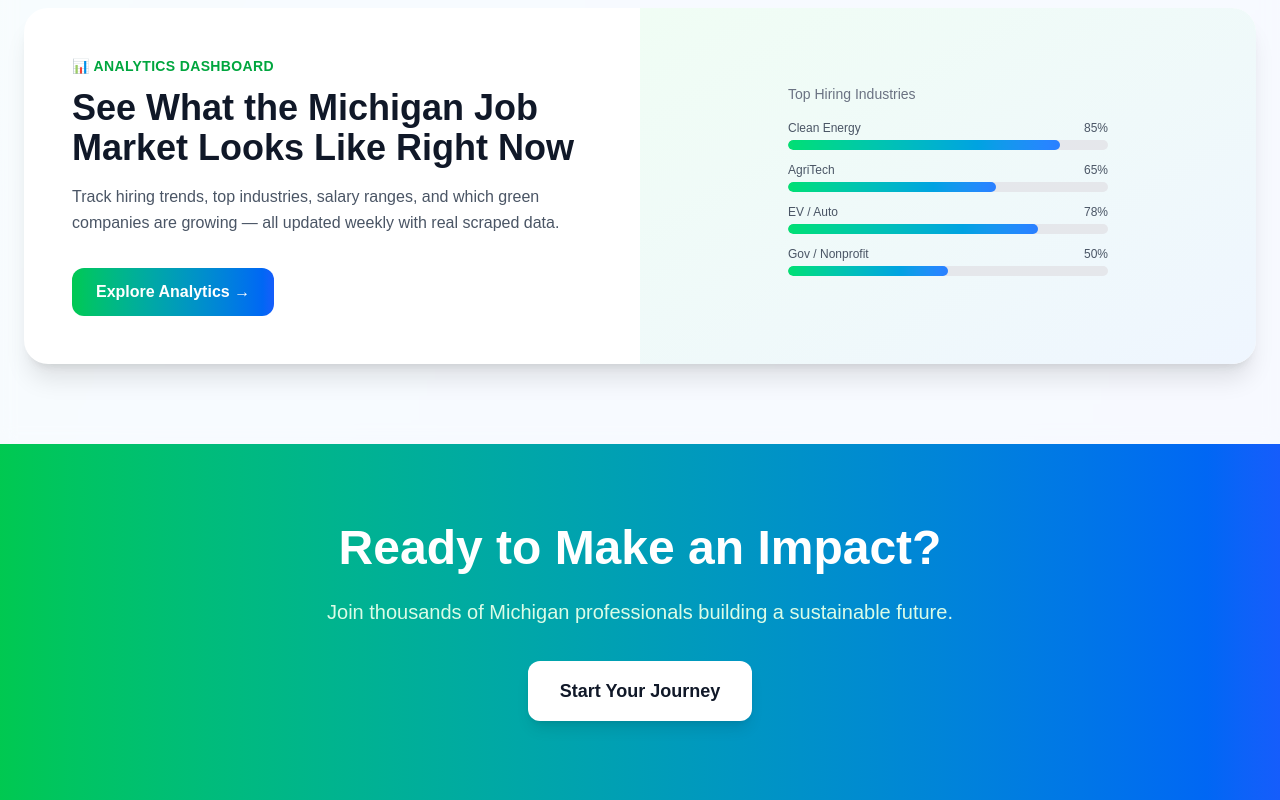
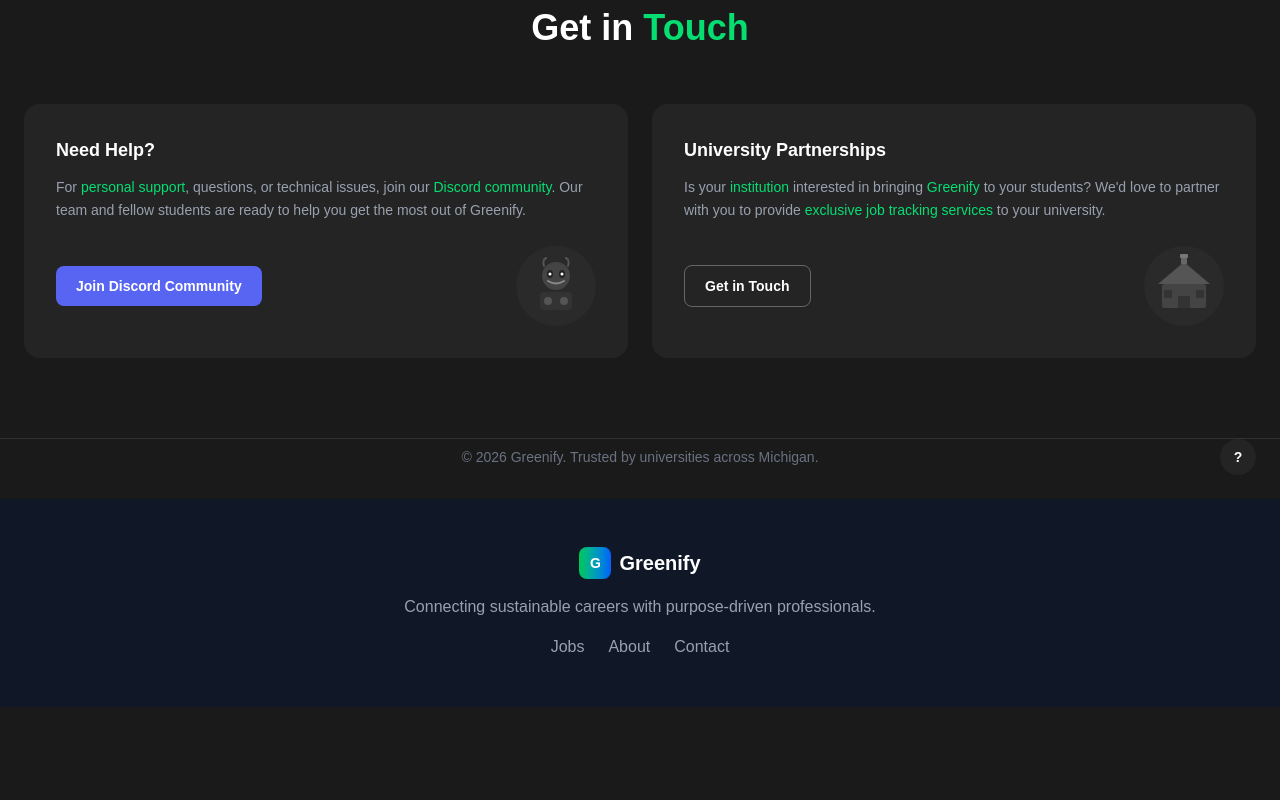
Before and after one commit to Evanwood5/greenwebsite, a Next.js app in the folder greensite/: page / in a window 1280 px wide. Shown: the part 2260-3060 px from the top of the page. After the commit the page ends 2967 px from the top, so only its background shows below. Built offline with nearby package versions, Linux system fonts and the light colour scheme; no server answers.

Commit message:
replace CTA with get in touch section and footer

```diff
--- a/greensite/components/home/CTASection.tsx
+++ b/greensite/components/home/CTASection.tsx
@@ -1,90 +1,120 @@
 'use client'
 
-import Link from "next/link";
-
-interface CTASectionProps {
-  user?: any;
+function DiscordIcon() {
+  return (
+    <svg width="80" height="80" viewBox="0 0 80 80" fill="none" xmlns="http://www.w3.org/2000/svg">
+      <circle cx="40" cy="40" r="40" fill="#2a2a2a"/>
+      <circle cx="40" cy="30" r="14" fill="#444"/>
+      <ellipse cx="34" cy="28" rx="3" ry="4" fill="#222"/>
+      <ellipse cx="46" cy="28" rx="3" ry="4" fill="#222"/>
+      <circle cx="34" cy="28" r="1.5" fill="white"/>
+      <circle cx="46" cy="28" r="1.5" fill="white"/>
+      <path d="M32 35 Q40 40 48 35" stroke="#888" strokeWidth="2" fill="none" strokeLinecap="round"/>
+      <path d="M28 20 Q26 14 30 12" stroke="#555" strokeWidth="2" strokeLinecap="round"/>
+      <path d="M52 20 Q54 14 50 12" stroke="#555" strokeWidth="2" strokeLinecap="round"/>
+      <rect x="24" y="46" width="32" height="18" rx="4" fill="#333"/>
+      <circle cx="32" cy="55" r="4" fill="#555"/>
+      <circle cx="48" cy="55" r="4" fill="#555"/>
+    </svg>
+  );
 }
 
-export default function CTASection({ user }: CTASectionProps) {
+function UniversityIcon() {
+  return (
+    <svg width="80" height="80" viewBox="0 0 80 80" fill="none" xmlns="http://www.w3.org/2000/svg">
+      <circle cx="40" cy="40" r="40" fill="#2a2a2a"/>
+      <rect x="18" y="38" width="44" height="24" rx="2" fill="#444"/>
+      <polygon points="40,16 14,38 66,38" fill="#555"/>
+      <rect x="34" y="50" width="12" height="12" rx="1" fill="#333"/>
+      <rect x="20" y="44" width="8" height="8" rx="1" fill="#333"/>
+      <rect x="52" y="44" width="8" height="8" rx="1" fill="#333"/>
+      <rect x="37" y="10" width="6" height="8" fill="#666"/>
+      <rect x="36" y="8" width="8" height="4" rx="1" fill="#777"/>
+    </svg>
+  );
+}
+
+export default function CTASection() {
   return (
     <>
-      {/* Analytics Preview CTA */}
-      <section className="px-6 py-20 bg-white/50 backdrop-blur-sm">
+      <section id="contact" style={{ background: '#1a1a1a' }} className="px-6 py-20">
         <div className="max-w-7xl mx-auto">
-          <div className="rounded-3xl bg-white shadow-xl overflow-hidden">
-            <div className="grid md:grid-cols-2 gap-0">
-              {/* Left: text */}
-              <div className="p-12 flex flex-col justify-center">
-                <span className="text-sm font-semibold text-green-600 uppercase tracking-wide mb-3">
-                  📊 Analytics Dashboard
-                </span>
-                <h2 className="text-3xl md:text-4xl font-bold text-gray-900 mb-4">
-                  See What the Michigan Job Market Looks Like Right Now
-                </h2>
-                <p className="text-gray-600 leading-relaxed mb-8">
-                  Track hiring trends, top industries, salary ranges, and which green companies are growing — all updated weekly with real scraped data.
-                </p>
-                <Link
-                  href="/analytics"
-                  className="self-start px-6 py-3 bg-gradient-to-r from-green-500 to-blue-600 text-white rounded-xl font-semibold hover:shadow-lg hover:-translate-y-0.5 transition-all duration-200"
+          <div className="text-center mb-14">
+            <h2 className="text-4xl font-bold">
+              <span className="text-white">Get in </span>
+              <span className="text-green-400">Touch</span>
+            </h2>
+          </div>
+
+          <div className="grid md:grid-cols-2 gap-6">
+            {/* Need Help */}
+            <div style={{ background: '#242424' }} className="rounded-2xl p-8">
+              <h3 className="text-white font-bold text-lg mb-3">Need Help?</h3>
+              <p className="text-gray-400 text-sm leading-relaxed mb-6">
+                For{' '}
+                <span className="text-green-400">personal support</span>
+                , questions, or technical issues, join our{' '}
+                <span className="text-green-400">Discord community</span>
+                . Our team and fellow students are ready to help you get the most out of Greenify.
+              </p>
+              <div className="flex items-center justify-between gap-4">
+                <a
+                  href="https://discord.gg/greenify"
+                  target="_blank"
+                  rel="noopener noreferrer"
+                  className="px-5 py-2.5 text-sm font-semibold text-white rounded-lg transition-colors duration-200 cursor-pointer"
+                  style={{ background: '#5865F2' }}
+                  onMouseOver={(e) => (e.currentTarget.style.background = '#4752C4')}
+                  onMouseOut={(e) => (e.currentTarget.style.background = '#5865F2')}
                 >
-                  Explore Analytics →
-                </Link>
+                  Join Discord Community
+                </a>
+                <DiscordIcon />
               </div>
+            </div>
 
-              {/* Right: dummy chart placeholder */}
-              <div className="bg-gradient-to-br from-green-50 to-blue-50 p-12 flex items-center justify-center">
-                <div className="w-full max-w-xs">
-                  {/* Fake bar chart */}
-                  <div className="text-sm text-gray-500 mb-4 font-medium">Top Hiring Industries</div>
-                  {[
-                    { label: "Clean Energy", pct: 85 },
-                    { label: "AgriTech", pct: 65 },
-                    { label: "EV / Auto", pct: 78 },
-                    { label: "Gov / Nonprofit", pct: 50 },
-                  ].map((bar) => (
-                    <div key={bar.label} className="mb-3">
-                      <div className="flex justify-between text-xs text-gray-600 mb-1">
-                        <span>{bar.label}</span>
-                        <span>{bar.pct}%</span>
-                      </div>
-                      <div className="h-2.5 bg-gray-200 rounded-full overflow-hidden">
-                        <div
-                          className="h-full bg-gradient-to-r from-green-400 to-blue-500 rounded-full"
-                          style={{ width: `${bar.pct}%` }}
-                        />
-                      </div>
-                    </div>
-                  ))}
-                </div>
+            {/* University Partnerships */}
+            <div style={{ background: '#242424' }} className="rounded-2xl p-8">
+              <h3 className="text-white font-bold text-lg mb-3">University Partnerships</h3>
+              <p className="text-gray-400 text-sm leading-relaxed mb-6">
+                Is your{' '}
+                <span className="text-green-400">institution</span>
+                {' '}interested in bringing{' '}
+                <span className="text-green-400">Greenify</span>
+                {' '}to your students? We&apos;d love to partner with you to provide{' '}
+                <span className="text-green-400">exclusive job tracking services</span>
+                {' '}to your university.
+              </p>
+              <div className="flex items-center justify-between gap-4">
+                <a
+                  href="mailto:partnerships@greenify.io"
+                  className="px-5 py-2.5 text-sm font-semibold text-white border border-white/30 rounded-lg hover:bg-white/10 transition-colors duration-200 cursor-pointer"
+                >
+                  Get in Touch
+                </a>
+                <UniversityIcon />
               </div>
             </div>
           </div>
         </div>
       </section>
 
-      {/* Final CTA Banner */}
-      <section className="px-6 py-20 bg-gradient-to-r from-green-500 to-blue-600">
-        <div className="max-w-4xl mx-auto text-center">
-          <h2 className="text-4xl md:text-5xl font-bold text-white mb-6">
-            Ready to Make an Impact?
-          </h2>
-          <p className="text-xl text-green-100 mb-8 leading-relaxed">
-            {user
-              ? "Start exploring sustainable career opportunities that align with your values."
-              : "Join thousands of Michigan professionals building a sustainable future."}
+      <footer style={{ background: '#1a1a1a' }} className="px-6 pb-8 pt-2 border-t border-white/10">
+        <div className="max-w-7xl mx-auto flex items-center justify-center relative">
+          <p className="text-gray-500 text-sm text-center">
+            &copy; 2026 Greenify. Trusted by universities across Michigan.
           </p>
-          {!user && (
-            <Link
-              href="/auth"
-              className="inline-block px-8 py-4 bg-white text-gray-900 rounded-xl hover:bg-gray-100 transition-all duration-200 shadow-lg hover:shadow-xl hover:-translate-y-1 font-semibold text-lg"
-            >
-              Start Your Journey
-            </Link>
-          )}
+          <button
+            className="absolute right-0 w-9 h-9 rounded-full flex items-center justify-center cursor-pointer transition-colors duration-200"
+            style={{ background: '#242424' }}
+            onMouseOver={(e) => (e.currentTarget.style.background = '#333')}
+            onMouseOut={(e) => (e.currentTarget.style.background = '#242424')}
+            aria-label="Help"
+          >
+            <span className="text-white text-sm font-bold">?</span>
+          </button>
         </div>
-      </section>
+      </footer>
     </>
   );
 }
```
